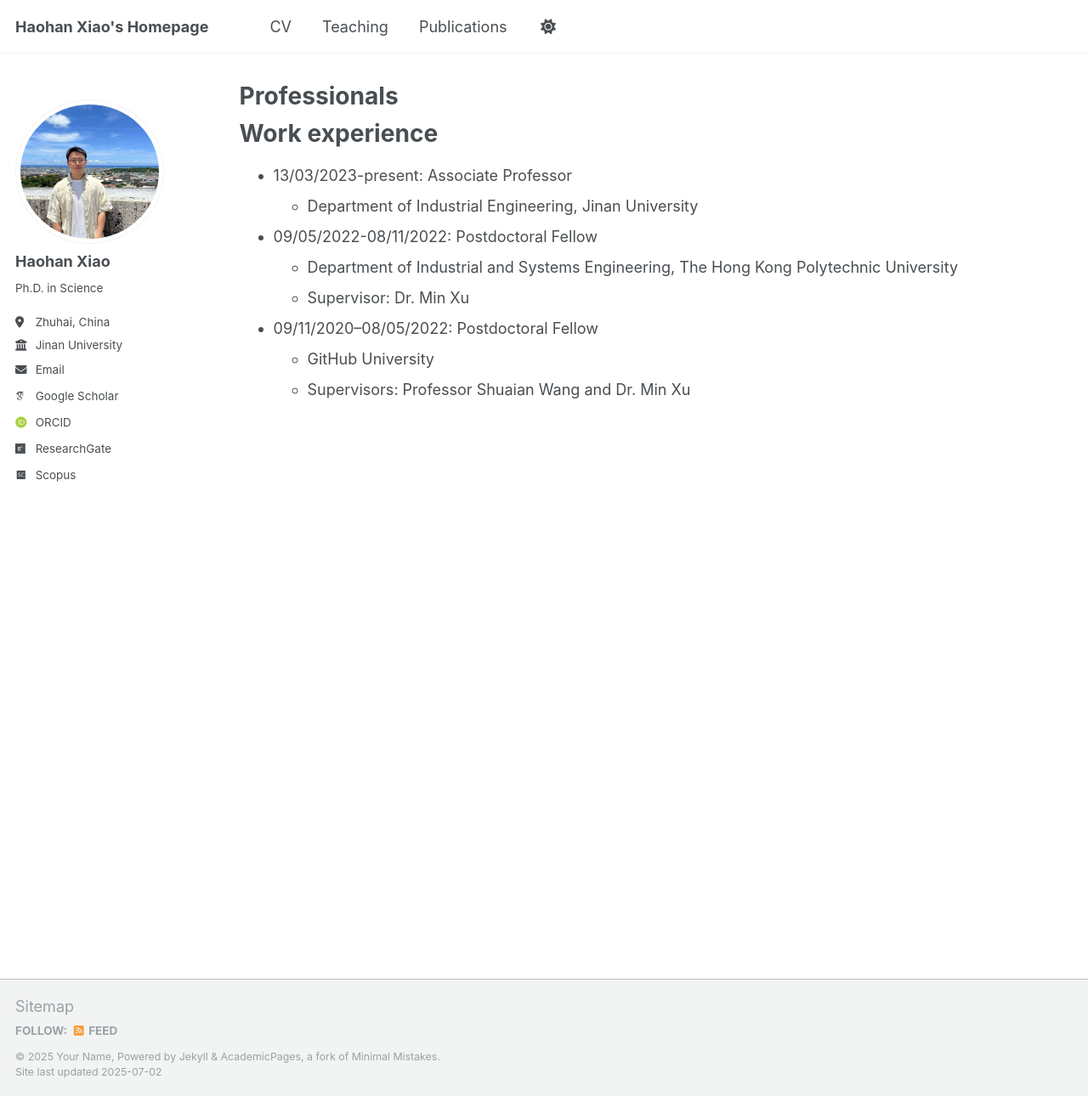
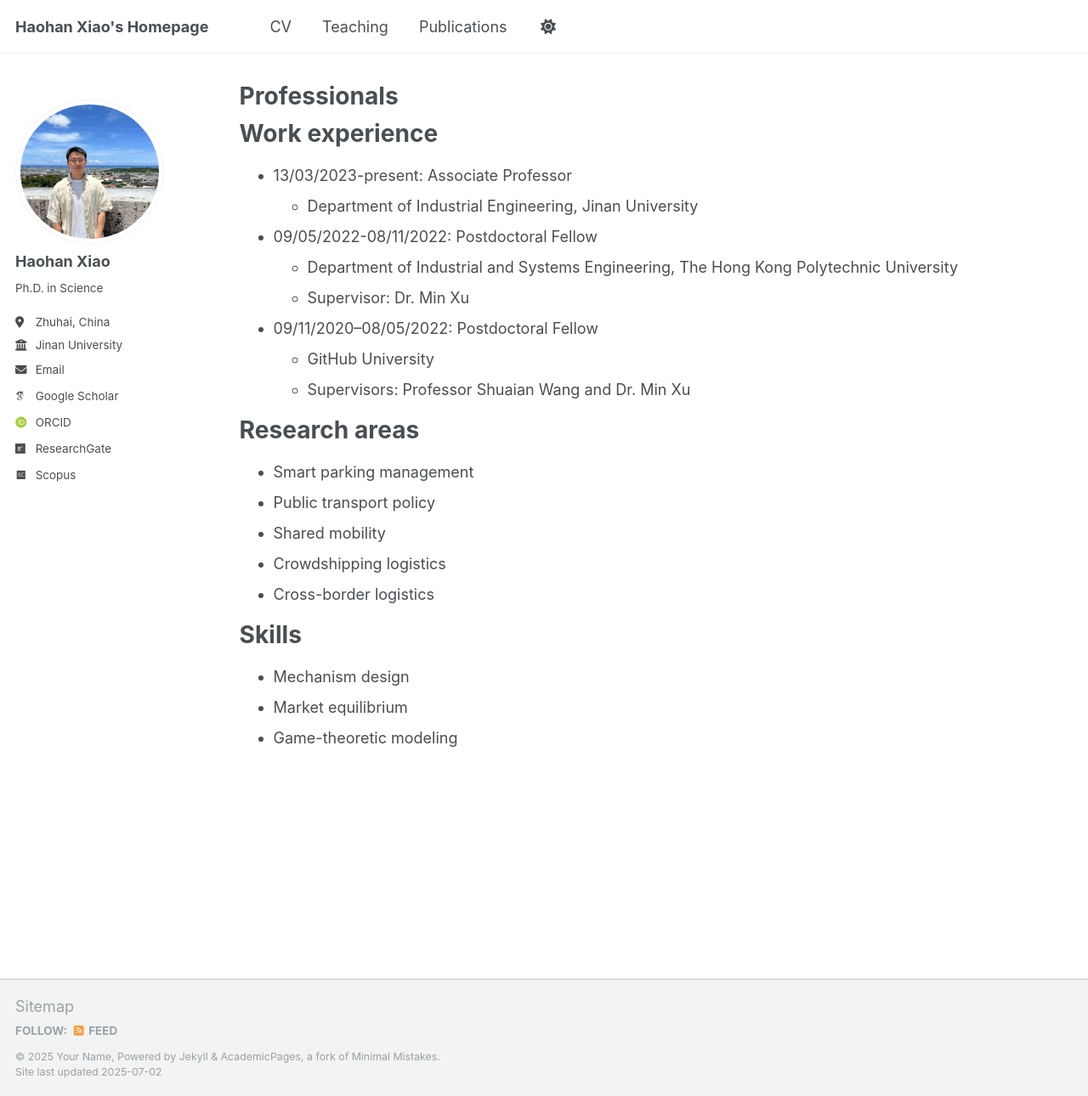
Before and after one commit to haohanxiao1/haohanxiao1.github.io, a Jekyll site: the page built from _pages/professionals.md, in a window 1280 px wide and 1290 px high. Shown: the whole window at 85% size. Built offline with Jekyll 4.4.1, drawn with Linux system fonts in a browser that asks for light colours; some web fonts are replaced; a script that is not in the unit is left out.

Commit message:
Update professionals.md

```diff
--- a/_pages/professionals.md
+++ b/_pages/professionals.md
@@ -19,3 +19,17 @@ Work experience
 * 09/11/2020–08/05/2022: Postdoctoral Fellow
   * GitHub University
   * Supervisors: Professor Shuaian Wang and Dr. Min Xu
+
+Research areas
+======
+* Smart parking management
+* Public transport policy
+* Shared mobility
+* Crowdshipping logistics
+* Cross-border logistics
+
+Skills
+======
+* Mechanism design
+* Market equilibrium
+* Game-theoretic modeling
```
